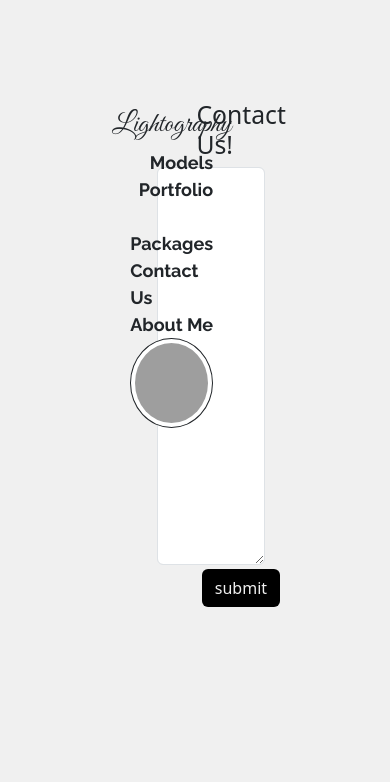
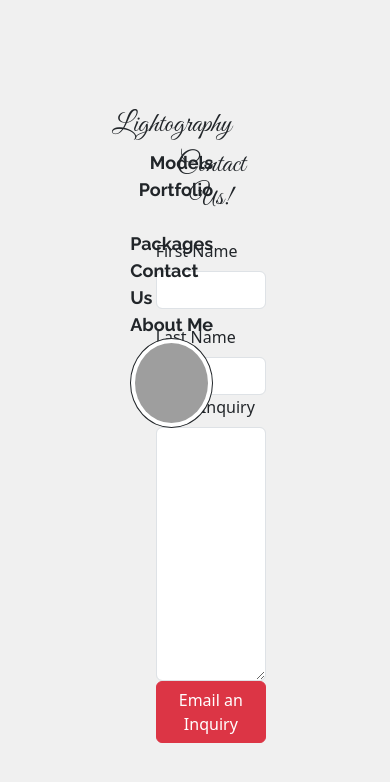
Before and after one commit to Alight90/Lightography, a Node server app: page /contact in a window 390 px wide. Shown: the top 782 px of the page. Run offline with Node 20, Linux system fonts and the light colour scheme; some libraries are stand-ins or nearby versions; grey boxes are pictures that could not be loaded.

Commit message:
added contact form with formsubmit

```diff
--- a/views/photos/contact.ejs
+++ b/views/photos/contact.ejs
@@ -1,19 +1,29 @@
 <%-include('../partials/head')%>
 <%-include('../partials/navbarcontain')%>
-<div class="row">
-    <div class="col-10 offset-4">
-        <h2 class=>Contact Us!</h2>
+<div class="container mt-5">
+<H1 class="text-center mb-4"> Contact Us!</H1>
+
+<div class="col-md-10 mx-auto">
+<form action="https://formsubmit.co/alightx90@gmail.com" method="POST">
+    <div class="row g-3 justify-content-center">
+    <div class="col-md-6">
+        <label for="firstName" class="form-label">First Name</label>
+        <input class="form-control" id="firstName" type="text" required>
     </div>
-</div>
-<div class="row">
-<div class="col-10 offset-1">
-<form action="submit">
-    <textarea class="form-control" name="" id="" cols="12" rows="16"></textarea>
-    <button class="offset-5 btn btn-cust mt-1">submit</button>
+    <div class="col-md-6" >
+        <label for="lastName" class="form-label">Last Name</label>
+        <input class="form-control" id="lastName" type="text" style="padding-left: 10px" required>
+    </div>
+    </div>
+    <div class="col-md-12">
+        <label for="emailSub" class="form-label">Email Inquiry</label>
+        <textarea name="emailInquiry" class="form-control" id="emailSub" rows="10" type="text" required>
+
+        </textarea>
+    </div>
+    <div class="d-flex justify-content-center">
+    <button class="btn btn-danger col-md-3 mx-auto">Email an Inquiry</button>
+    </div>
 </form>
 </div>
 </div>
-
-<%-include('../partials/prefoot')%>
-</body>
-</html>
```
